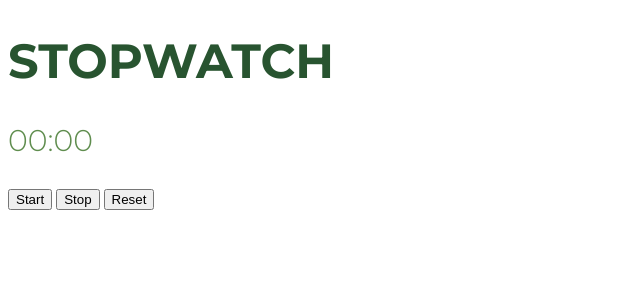
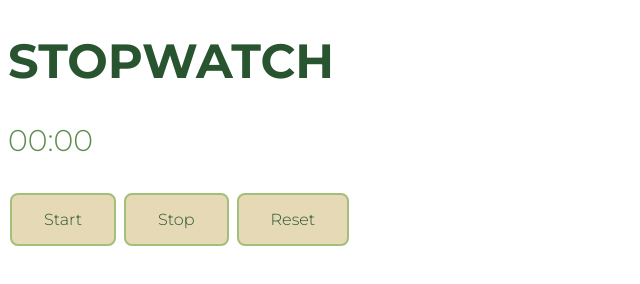
Before and after one commit to EnoLaf/Training-Projects, a plain HTML site: page Stopwatch/index.html in a window 1280 px wide. Shown: the whole page, without its empty margins (0-640 px from the left). Drawn offline with Linux system fonts and the light colour scheme.

Commit message:
Update index.html

```diff
--- a/Stopwatch/index.html
+++ b/Stopwatch/index.html
@@ -11,9 +11,9 @@
 <body>
     <h1>STOPWATCH</h1>
     <p><span id="minutes">00</span>:<span id="seconds">00</span></p>
-    <button id="start">Start</button>
-    <button id="stop">Stop</button>
-    <button id="reset">Reset</button>
+    <button class="button" id="start">Start</button>
+    <button class="button" id="stop">Stop</button>
+    <button class="button" id="reset">Reset</button>
 
     <script src="app.js"></script>
 </body>
```
